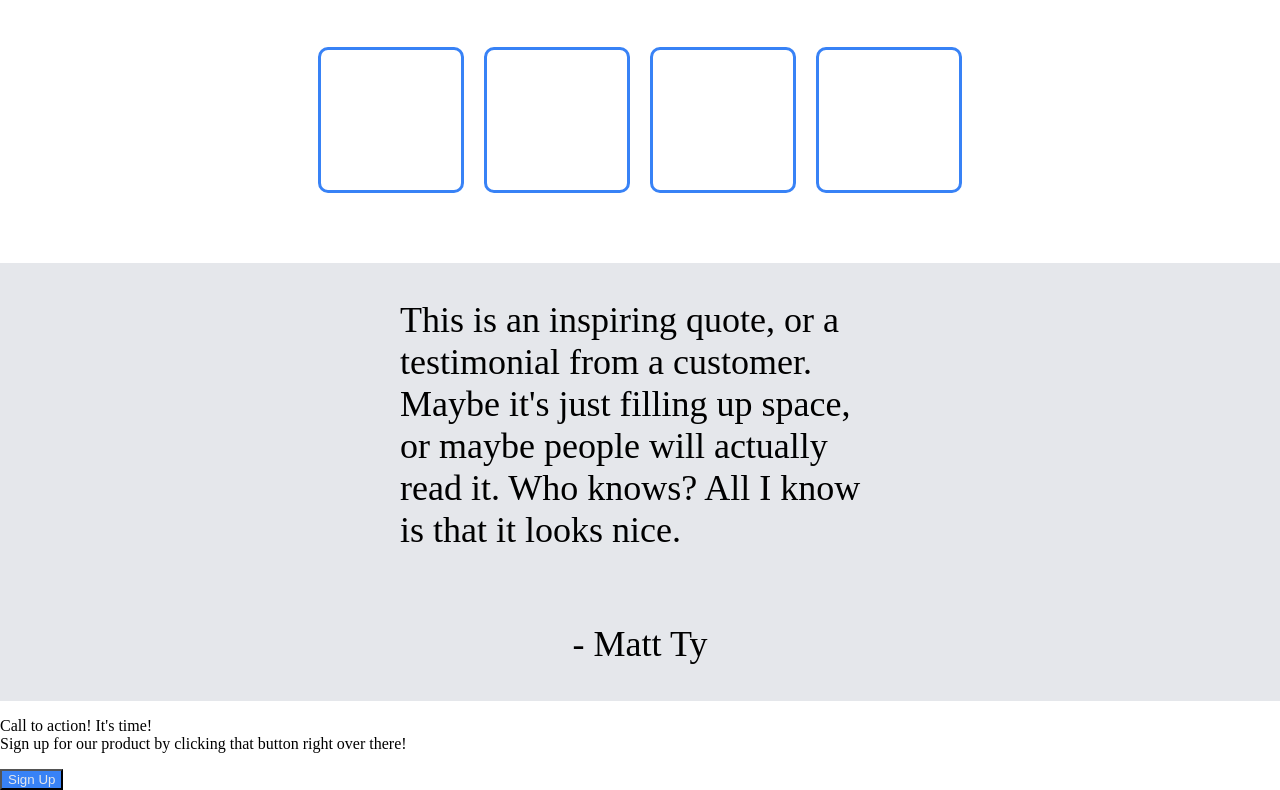
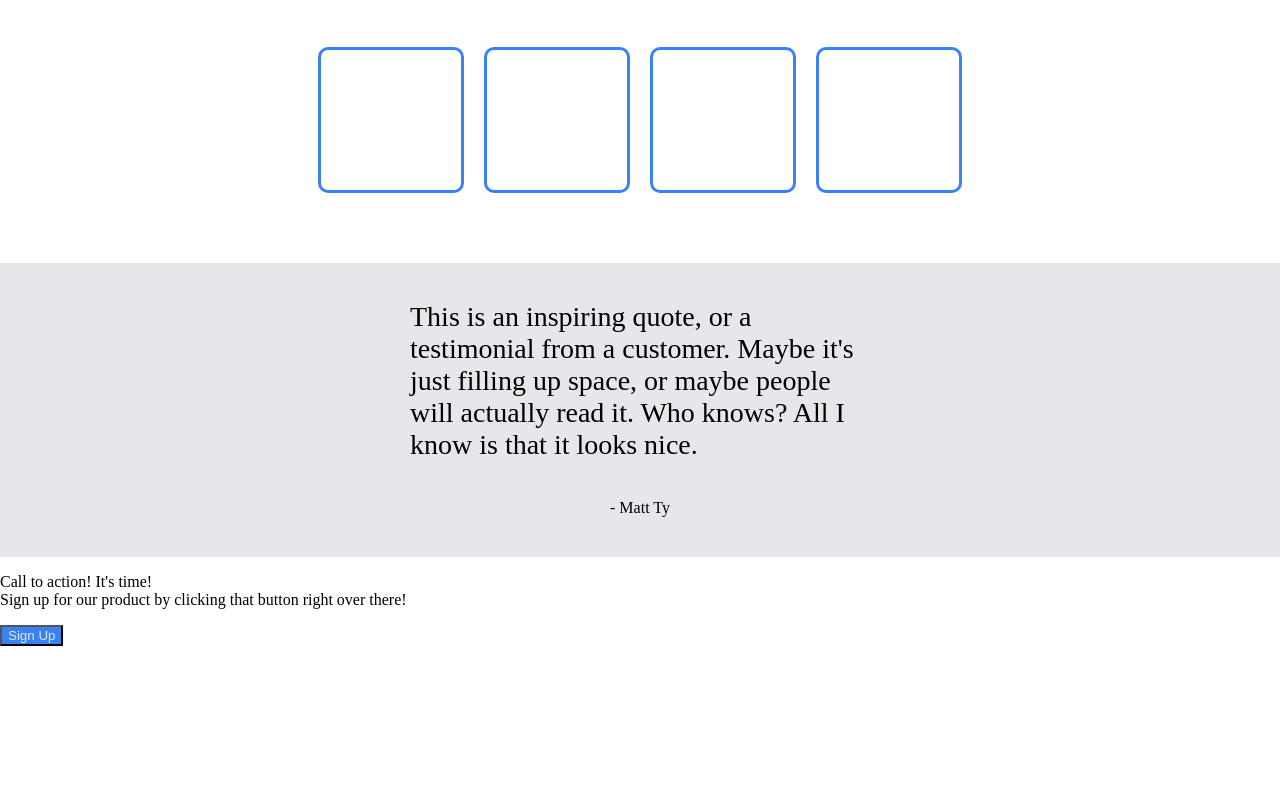
Before and after one commit to MatthewHTy/Landing-Page-Refresher, a plain HTML site: page index.html in a window 1280 px wide. Shown: the part 427-1217 px from the top of the page. After the commit the page ends 1073 px from the top, so only its background shows below. Drawn offline with Linux system fonts and the light colour scheme.

Commit message:
fixed quote bug where it was not showing changes in margin

```diff
--- a/index.html
+++ b/index.html
@@ -64,9 +64,7 @@
             people will actually read it. Who knows? All I know is that it looks nice.
             <br>
         </p>
-        <p>
-            - Matt Ty
-        </p>
+        <span>- Matt Ty</span>
     </div>
 
     <div class="footer">
--- a/styles.css
+++ b/styles.css
@@ -12,6 +12,10 @@ ul {
     display: flex;
     list-style-type: none;
     gap: 65px;
+}
+
+span {
+    margin-bottom: 40px;
 }
 
 .about {
@@ -77,12 +81,12 @@ ul {
 }
 
 .quote p {
-    padding: 0;
+    padding: 10px;
     margin-left: 400px;
     margin-right: 400px;
     display: flex;
     align-items: center;
     justify-content: center;
-    font-size: 36px;
+    font-size: 28px;
     font-weight: lighter;
 }
```
